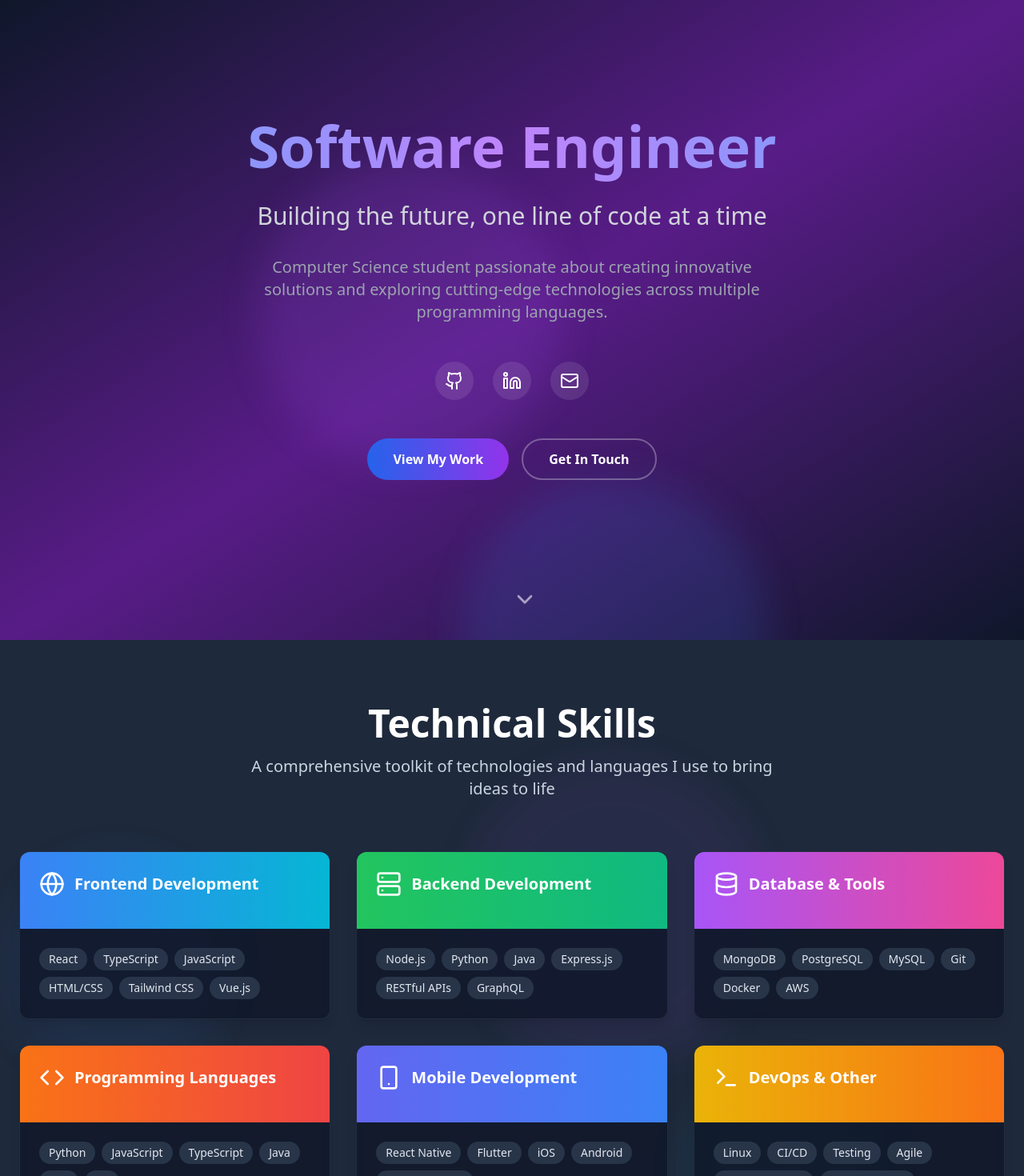
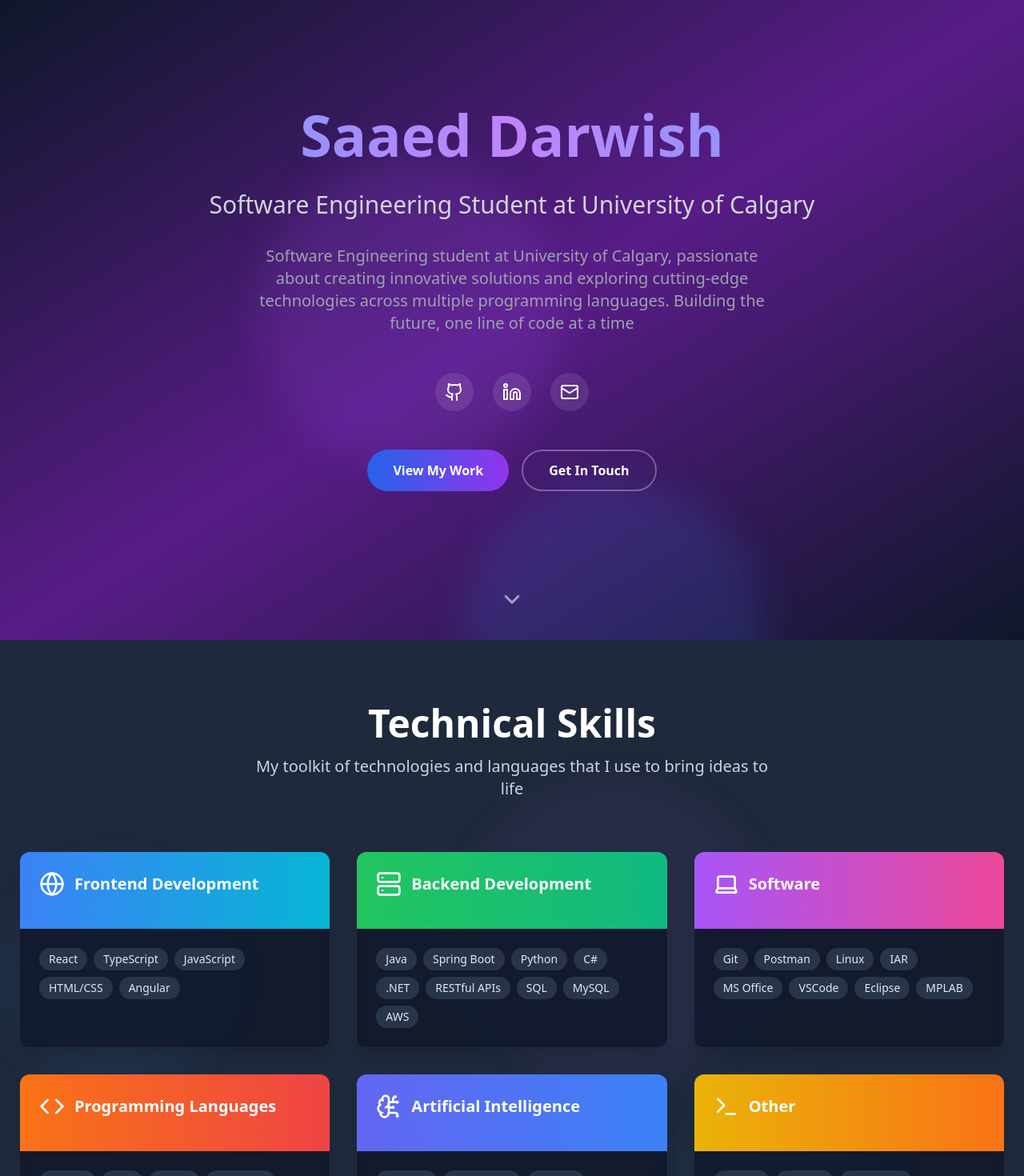
Before and after one commit to Saaed-Darwish/portfolio-saaed-darwish, a React (Vite) app: page / in a window 1280 px wide. Shown: the top 1470 px of the page at 80% size. Built offline with nearby package versions, Linux system fonts and the light colour scheme.

Commit message:
everything except projects done

```diff
--- a/index.html
+++ b/index.html
@@ -3,18 +3,7 @@
   <head>
     <meta charset="UTF-8" />
     <meta name="viewport" content="width=device-width, initial-scale=1.0" />
-    <title>student-software-universe</title>
-    <meta name="description" content="Lovable Generated Project" />
-    <meta name="author" content="Lovable" />
-
-    <meta property="og:title" content="student-software-universe" />
-    <meta property="og:description" content="Lovable Generated Project" />
-    <meta property="og:type" content="website" />
-    <meta property="og:image" content="https://lovable.dev/opengraph-image-p98pqg.png" />
-
-    <meta name="twitter:card" content="summary_large_image" />
-    <meta name="twitter:site" content="@lovable_dev" />
-    <meta name="twitter:image" content="https://lovable.dev/opengraph-image-p98pqg.png" />
+    <title>Saaed Darwish Portfolio</title>
   </head>
 
   <body>
--- a/package.json
+++ b/package.json
@@ -52,6 +52,7 @@
     "react-day-picker": "^8.10.1",
     "react-dom": "^18.3.1",
     "react-hook-form": "^7.53.0",
+    "react-hot-toast": "^2.5.2",
     "react-resizable-panels": "^2.1.3",
     "react-router-dom": "^6.26.2",
     "recharts": "^2.12.7",
--- a/src/components/About.tsx
+++ b/src/components/About.tsx
@@ -24,13 +24,13 @@ const About = () => {
           <div className="space-y-8">
             <div className="relative">
               <img
-                src="https://images.unsplash.com/photo-1507003211169-0a1dd7228f2d?w=500&h=600&fit=crop&crop=face"
+                src="https://media.licdn.com/dms/image/v2/D5603AQGC8z2CQnGxYQ/profile-displayphoto-shrink_800_800/B56ZV8yTAkGQAg-/0/1741555315706?e=1758153600&v=beta&t=n6zZU6F4QRT9fx4qXsyysimwUcE3-I1TdVXsbwYmSYw"
                 alt="Profile"
                 className="w-full max-w-md mx-auto rounded-2xl shadow-2xl"
               />
               <div className="absolute -bottom-8 -right-8 bg-gradient-to-r from-blue-600 to-purple-600 text-white p-6 rounded-xl shadow-lg">
-                <div className="text-2xl font-bold">CS Student</div>
-                <div className="text-sm opacity-90">Always Learning</div>
+                <div className="text-2xl font-bold">Software Engineering</div>
+                <div className="text-sm opacity-90">Always Gaining more Knowledge</div>
               </div>
             </div>
 
@@ -63,22 +63,22 @@ const About = () => {
 
             <div className="space-y-4 text-slate-300 text-lg leading-relaxed">
               <p>
-                I'm a passionate Computer Science student with a love for creating innovative
-                solutions and exploring the endless possibilities of technology. My journey
-                started with curiosity about how things work and has evolved into a deep
-                appreciation for elegant code and user-centered design.
+                I'm a passionate software engineering student with a love for creating the
+                very technology that I am obsessed with. My journey started with curiosity
+                about how video games work and has evolved into a deep appreciation for
+                elegant code and user-centered design.
               </p>
 
               <p>
                 Throughout my academic journey, I've worked with diverse programming languages
-                and frameworks, from building responsive web applications to developing mobile
-                apps and experimenting with artificial intelligence. Each project teaches me
+                and frameworks, from building responsive web applications to creating a game on an
+                embedded system and experimenting with artificial intelligence. Each project teaches me
                 something new and fuels my excitement for what's possible.
               </p>
 
               <p>
-                When I'm not coding, you can find me contributing to open-source projects,
-                attending tech meetups, or exploring the latest developments in software
+                When I'm not coding, you can find me learning new technologies,
+                attending hackathons, or exploring the latest developments in software
                 engineering. I believe in continuous learning and the power of technology
                 to make a positive impact on the world.
               </p>
@@ -89,7 +89,7 @@ const About = () => {
               <ul className="space-y-2 text-slate-300">
                 <li className="flex items-center space-x-2">
                   <div className="w-2 h-2 bg-blue-400 rounded-full"></div>
-                  <span>Advanced React patterns and performance optimization</span>
+                  <span>Front End Development in React or Angular</span>
                 </li>
                 <li className="flex items-center space-x-2">
                   <div className="w-2 h-2 bg-purple-400 rounded-full"></div>
@@ -97,11 +97,11 @@ const About = () => {
                 </li>
                 <li className="flex items-center space-x-2">
                   <div className="w-2 h-2 bg-green-400 rounded-full"></div>
-                  <span>Cloud architecture and DevOps practices</span>
+                  <span>Back End Development in .NET or Java Related</span>
                 </li>
                 <li className="flex items-center space-x-2">
                   <div className="w-2 h-2 bg-orange-400 rounded-full"></div>
-                  <span>Contributing to open-source projects</span>
+                  <span>Cloud architecture and DevOps practices</span>
                 </li>
               </ul>
             </div>
--- a/src/components/Contact.tsx
+++ b/src/components/Contact.tsx
@@ -1,6 +1,7 @@
 
 import React, { useState } from 'react';
-import { Mail, Phone, MapPin, Send, Github, Linkedin, Twitter } from 'lucide-react';
+import { Mail, Phone, MapPin, Send, Github, Linkedin, Instagram } from 'lucide-react';
+import { toast } from "react-hot-toast";
 
 const Contact = () => {
   const [formData, setFormData] = useState({
@@ -29,20 +30,19 @@ const Contact = () => {
     {
       icon: <Mail className="w-6 h-6" />,
       title: "Email",
-      value: "your.email@example.com",
-      link: "mailto:your.email@example.com"
+      value: "saaeddarwish1@gmail.com",
+      copyToClipboard: true
     },
     {
       icon: <Phone className="w-6 h-6" />,
       title: "Phone",
-      value: "+1 (555) 123-4567",
-      link: "tel:+15551234567"
+      value: "+1 (403) 796-7596",
+      link: "tel:+14037967596"
     },
     {
       icon: <MapPin className="w-6 h-6" />,
       title: "Location",
-      value: "Your City, State",
-      link: "#"
+      value: "Calgary, Alberta, Canada"
     }
   ];
 
@@ -50,19 +50,19 @@ const Contact = () => {
     {
       icon: <Github className="w-6 h-6" />,
       name: "GitHub",
-      url: "https://github.com",
+      url: "https://github.com/Saaed-Darwish",
       color: "hover:text-slate-200"
     },
     {
       icon: <Linkedin className="w-6 h-6" />,
       name: "LinkedIn",
-      url: "https://linkedin.com",
+      url: "https://linkedin.com/in/saaed-darwish-7b3709339/",
       color: "hover:text-blue-400"
     },
     {
-      icon: <Twitter className="w-6 h-6" />,
-      name: "Twitter",
-      url: "https://twitter.com",
+      icon: <Instagram className="w-6 h-6" />,
+      name: "Instagram",
+      url: "https://www.instagram.com/cooookieeeeeeeee/",
       color: "hover:text-blue-400"
     }
   ];
@@ -177,8 +177,17 @@ const Contact = () => {
                 {contactInfo.map((info, index) => (
                   <a
                     key={info.title}
-                    href={info.link}
-                    className="flex items-center space-x-4 p-4 bg-slate-900/80 backdrop-blur-sm rounded-lg shadow-md hover:bg-slate-800/80 transition-all duration-200 transform hover:-translate-y-1 border border-slate-700/50"
+                    href={info.copyToClipboard ? undefined : info.link}
+                    onClick={(e) => {
+                      if (info.copyToClipboard) {
+                        e.preventDefault(); // prevent mailto:
+                        navigator.clipboard.writeText(info.value)
+                          .then(() => toast.success("Email copied to clipboard!"))
+                          .catch(() => toast.error("Failed to copy email."));
+                      }
+                    }}
+                    className="flex items-center space-x-4 p-4 bg-slate-900/80 backdrop-blur-sm rounded-lg shadow-md hover:bg-slate-800/80 transition-all duration-200 transform hover:-translate-y-1 border border-slate-700/50 cursor-pointer"
+                    title={info.copyToClipboard ? "Copy email to clipboard" : undefined}
                   >
                     <div className="text-blue-400">
                       {info.icon}
--- a/src/components/Hero.tsx
+++ b/src/components/Hero.tsx
@@ -1,5 +1,7 @@
 import React from 'react';
 import { ChevronDown, Github, Linkedin, Mail } from 'lucide-react';
+import { toast } from 'react-hot-toast';
+
 const Hero = () => {
   return <section className="min-h-screen flex items-center justify-center bg-gradient-to-br from-slate-900 via-purple-900 to-slate-900 text-white relative overflow-hidden">
     {/* Animated background elements */}
@@ -11,25 +13,34 @@ const Hero = () => {
     <div className="container mx-auto px-6 text-center relative z-10">
       <div className="animate-fade-in">
         <h1 className="text-5xl md:text-7xl font-bold mb-6 bg-gradient-to-r from-blue-400 via-purple-400 to-blue-400 bg-clip-text text-transparent animate-scale-in my-0 py-[10px]">
-            Software Engineer
+          Saaed Darwish
         </h1>
         <h2 className="text-2xl md:text-3xl text-gray-300 mb-8 animate-fade-in animation-delay-300">
-            Building the future, one line of code at a time
+          Software Engineering Student at University of Calgary
         </h2>
         <p className="text-lg md:text-xl text-gray-400 mb-12 max-w-2xl mx-auto animate-fade-in animation-delay-500">
-            Computer Science student passionate about creating innovative solutions
-            and exploring cutting-edge technologies across multiple programming languages.
+          Software Engineering student at University of Calgary, passionate about creating innovative solutions
+          and exploring cutting-edge technologies across multiple programming languages. Building the future,
+          one line of code at a time
         </p>
 
         {/* Social Links */}
         <div className="flex justify-center space-x-6 mb-12 animate-fade-in animation-delay-700">
-            <a href="https://github.com" target="_blank" rel="noopener noreferrer" className="p-3 bg-white/10 rounded-full hover:bg-white/20 transition-all duration-300 hover:scale-110">
+          <a href="https://github.com/Saaed-Darwish" target="_blank" rel="noopener noreferrer" className="p-3 bg-white/10 rounded-full hover:bg-white/20 transition-all duration-300 hover:scale-110" title="Open GitHub in new tab.">
             <Github className="w-6 h-6" />
           </a>
-            <a href="https://linkedin.com" target="_blank" rel="noopener noreferrer" className="p-3 bg-white/10 rounded-full hover:bg-white/20 transition-all duration-300 hover:scale-110">
+          <a href="https://linkedin.com/in/saaed-darwish-7b3709339/" target="_blank" rel="noopener noreferrer" className="p-3 bg-white/10 rounded-full hover:bg-white/20 transition-all duration-300 hover:scale-110" title="Open LinkedIn in new tab.">
             <Linkedin className="w-6 h-6" />
           </a>
-            <a href="mailto:your.email@example.com" className="p-3 bg-white/10 rounded-full hover:bg-white/20 transition-all duration-300 hover:scale-110">
+          <a
+            onClick={() => {
+              navigator.clipboard.writeText('saaeddarwish1@gmail.com')
+                .then(() => toast.success("Email copied to clipboard!"))
+                .catch(() => toast.error("Failed to copy email."));
+            }}
+            className="p-3 bg-white/10 rounded-full hover:bg-white/20 transition-all duration-300 hover:scale-110 cursor-pointer"
+            title="Copy email to clipboard"
+          >
             <Mail className="w-6 h-6" />
           </a>
         </div>
@@ -51,7 +62,7 @@ const Hero = () => {
     </div>
 
     {/* Scroll indicator */}
-      <div className="absolute bottom-8 left-1/2 transform -translate-x-1/2 animate-bounce">
+    <div className="absolute bottom-8 inset-x-0 mx-auto w-fit animate-bounce">
       <ChevronDown className="w-8 h-8 text-white/60" />
     </div>
   </section>;
--- a/src/components/Projects.tsx
+++ b/src/components/Projects.tsx
@@ -5,10 +5,10 @@ import { ExternalLink, Github, Code, Database, Globe } from 'lucide-react';
 const Projects = () => {
   const projects = [
     {
-      title: "E-Commerce Platform",
-      description: "A full-stack e-commerce application with user authentication, product management, shopping cart, and payment integration.",
+      title: "Divnity",
+      description: "A full-stack community building application with user authentication, matchmaking, forums, and ChatGPT integration.",
       image: "https://images.unsplash.com/photo-1556742049-0cfed4f6a45d?w=600&h=400&fit=crop",
-      technologies: ["React", "Node.js", "MongoDB", "Stripe API", "JWT"],
+      technologies: ["React", "Java", "MySQL"],
       githubUrl: "https://github.com",
       liveUrl: "https://example.com",
       category: "Full-Stack"
--- a/src/components/Skills.tsx
+++ b/src/components/Skills.tsx
@@ -1,43 +1,43 @@
 
 import React from 'react';
-import { Code, Database, Globe, Server, Smartphone, Terminal } from 'lucide-react';
+import { Code, Laptop, Globe, Server, BrainCircuit, Terminal } from 'lucide-react';
 
 const Skills = () => {
   const skillCategories = [
     {
       title: "Frontend Development",
       icon: <Globe className="w-8 h-8" />,
-      skills: ["React", "TypeScript", "JavaScript", "HTML/CSS", "Tailwind CSS", "Vue.js"],
+      skills: ["React", "TypeScript", "JavaScript", "HTML/CSS", "Angular"],
       color: "from-blue-500 to-cyan-500"
     },
     {
       title: "Backend Development",
       icon: <Server className="w-8 h-8" />,
-      skills: ["Node.js", "Python", "Java", "Express.js", "RESTful APIs", "GraphQL"],
+      skills: ["Java", "Spring Boot", "Python", "C#", ".NET", "RESTful APIs", "SQL", "MySQL", "AWS"],
       color: "from-green-500 to-emerald-500"
     },
     {
-      title: "Database & Tools",
-      icon: <Database className="w-8 h-8" />,
-      skills: ["MongoDB", "PostgreSQL", "MySQL", "Git", "Docker", "AWS"],
+      title: "Software",
+      icon: <Laptop className="w-8 h-8" />,
+      skills: ["Git", "Postman", "Linux", "IAR", "MS Office", "VSCode", "Eclipse", "MPLAB"],
       color: "from-purple-500 to-pink-500"
     },
     {
       title: "Programming Languages",
       icon: <Code className="w-8 h-8" />,
-      skills: ["Python", "JavaScript", "TypeScript", "Java", "C++", "Go"],
+      skills: ["Python", "Java", "C/C++", "Assembly", "C#"],
       color: "from-orange-500 to-red-500"
     },
     {
-      title: "Mobile Development",
-      icon: <Smartphone className="w-8 h-8" />,
-      skills: ["React Native", "Flutter", "iOS", "Android", "Cross-platform"],
+      title: "Artificial Intelligence",
+      icon: <BrainCircuit className="w-8 h-8" />,
+      skills: ["PyTorch", "Scikit-learn", "Pandas", "TensorFlow", "Keras"],
       color: "from-indigo-500 to-blue-500"
     },
     {
-      title: "DevOps & Other",
+      title: "Other",
       icon: <Terminal className="w-8 h-8" />,
-      skills: ["Linux", "CI/CD", "Testing", "Agile", "Version Control", "Cloud Services"],
+      skills: ["Docker", "Ansible", "Terraform", "Kubernetes", "Jenkins", "Azure"],
       color: "from-yellow-500 to-orange-500"
     }
   ];
@@ -57,7 +57,7 @@ const Skills = () => {
             Technical Skills
           </h2>
           <p className="text-xl text-slate-300 max-w-2xl mx-auto">
-            A comprehensive toolkit of technologies and languages I use to bring ideas to life
+            My toolkit of technologies and languages that I use to bring ideas to life
           </p>
         </div>
 
--- a/src/main.tsx
+++ b/src/main.tsx
@@ -1,5 +1,14 @@
 import { createRoot } from 'react-dom/client'
 import App from './App.tsx'
 import './index.css'
+import { Toaster } from 'react-hot-toast';
 
-createRoot(document.getElementById("root")!).render(<App />);
+createRoot(document.getElementById("root")!).render(
+    <>
+        <App />
+        <Toaster toastOptions={{
+            className: 'bg-gradient-to-r from-blue-300 to-purple-300',
+        }}
+            position="bottom-right" reverseOrder={false} />
+    </>
+)
```
Also changed, not shown: 2 other files (tests, documents, lock files or other folders). Lines whose indentation alone changed are shown as unchanged.
